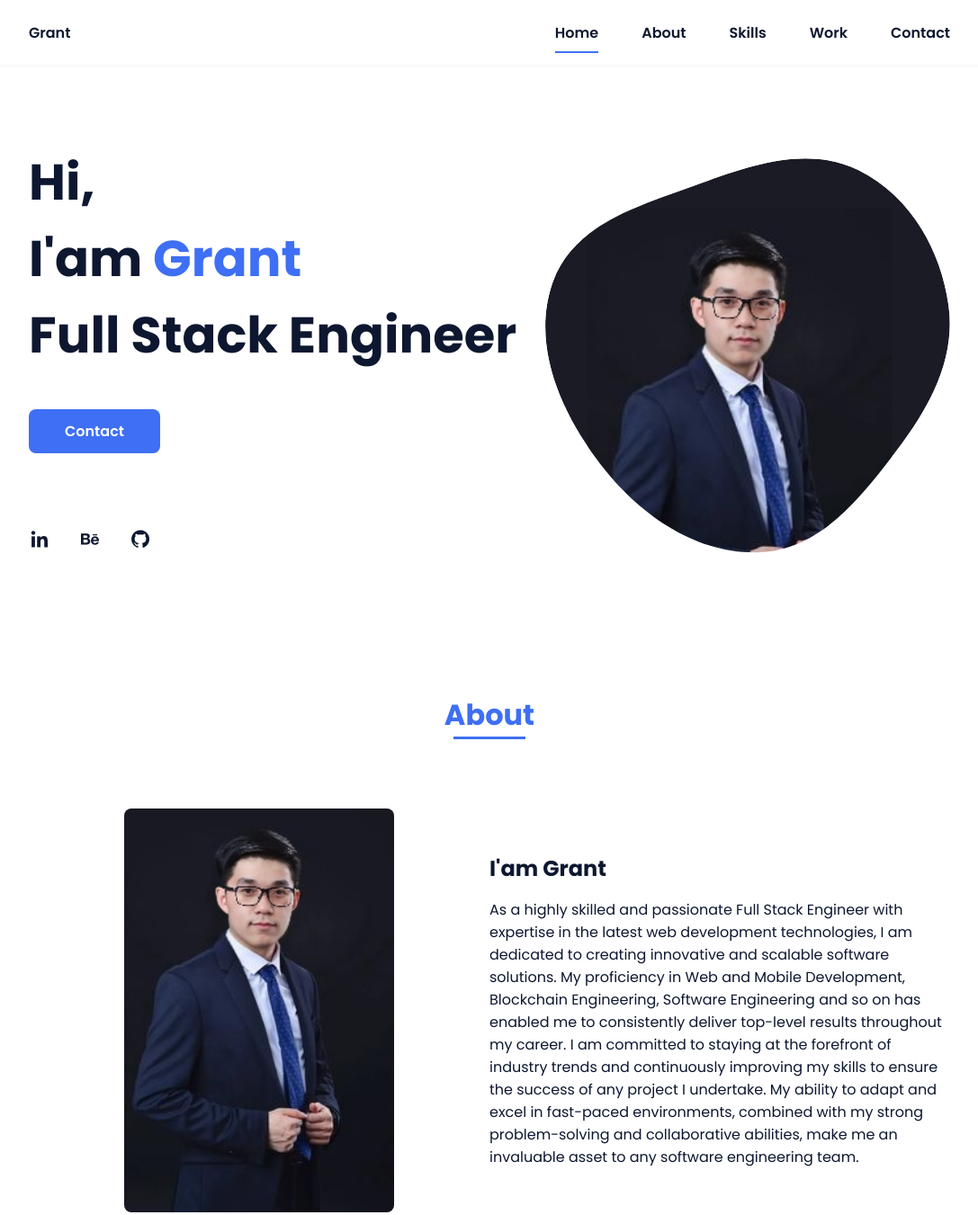
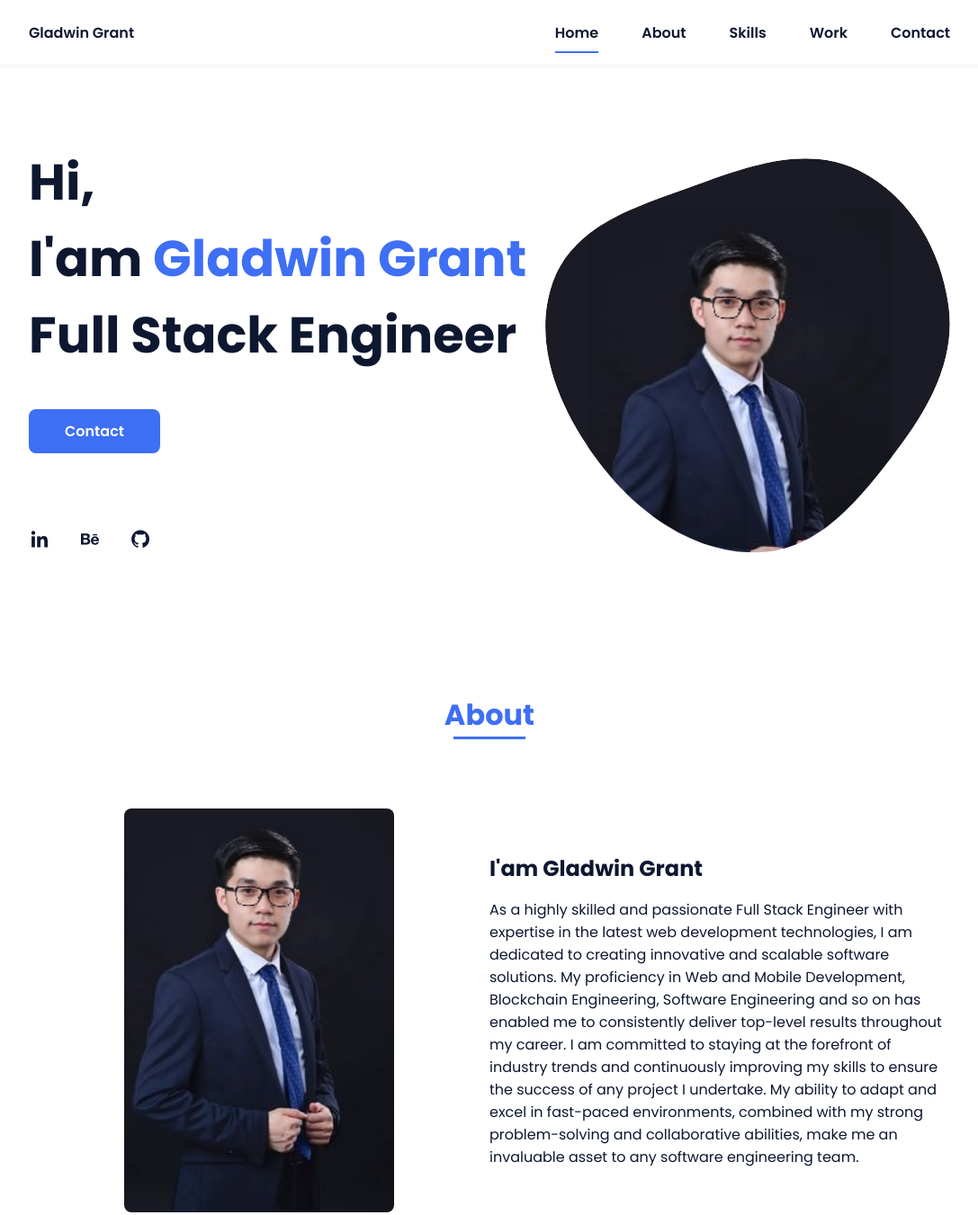
Before and after one commit to keenDev4all/grant-portfolio, a plain HTML site: page index.html in a window 1280 px wide. Shown: the top 1351 px of the page at 90% size, without its empty margins (96-1183 px from the left). Drawn offline with nearby package versions, Linux system fonts and the light colour scheme.

Commit message:
fix: rename Gladwin Grant

```diff
--- a/index.html
+++ b/index.html
@@ -9,14 +9,14 @@
         <!-- =====BOX ICONS===== -->
         <link href='https://cdn.jsdelivr.net/npm/boxicons@2.0.5/css/boxicons.min.css' rel='stylesheet'>
 
-        <title>Grant's Portfolio</title>
+        <title>Gladwin Grant's Portfolio</title>
     </head>
     <body>
         <!--===== HEADER =====-->
         <header class="l-header">
             <nav class="nav bd-grid">
                 <div>
-                    <a href="#" class="nav__logo">Grant</a>
+                    <a href="#" class="nav__logo">Gladwin Grant</a>
                 </div>
 
                 <div class="nav__menu" id="nav-menu">
@@ -39,7 +39,7 @@
             <!--===== HOME =====-->
             <section class="home bd-grid" id="home">
                 <div class="home__data">
-                    <h1 class="home__title">Hi,<br>I'am <span class="home__title-color">Grant</span><br> Full Stack Engineer</h1>
+                    <h1 class="home__title">Hi,<br>I'am <span class="home__title-color">Gladwin Grant</span><br> Full Stack Engineer</h1>
 
                     <a href="#contact" class="button">Contact</a>
                 </div>
@@ -73,7 +73,7 @@
                     </div>
 
                     <div>
-                        <h2 class="about__subtitle">I'am Grant</h2>
+                        <h2 class="about__subtitle">I'am Gladwin Grant</h2>
                         <p class="about__text">As a highly skilled and passionate Full Stack Engineer with expertise in the latest web development technologies, I am dedicated to creating innovative and scalable software solutions. My proficiency in Web and Mobile Development, Blockchain Engineering, Software Engineering and so on has enabled me to consistently deliver top-level results throughout my career. I am committed to staying at the forefront of industry trends and continuously improving my skills to ensure the success of any project I undertake. My ability to adapt and excel in fast-paced environments, combined with my strong problem-solving and collaborative abilities, make me an invaluable asset to any software engineering team.</p>
                     </div>
                 </div>
@@ -177,7 +177,7 @@
 
         <!--===== FOOTER =====-->
         <footer class="footer">
-            <p class="footer__title">Grant</p>
+            <p class="footer__title">Gladwin Grant</p>
             <div class="footer__social">
                 <a href="https://www.linkedin.com/in/gladwin-grant-4242472b4" class="footer__icon"><i class='bx bxl-linkedin' ></i></a>
                 <a href="https://www.behance.net/goldwingrant" class="footer__icon"><i class='bx bxl-behance' ></i></a>
```
